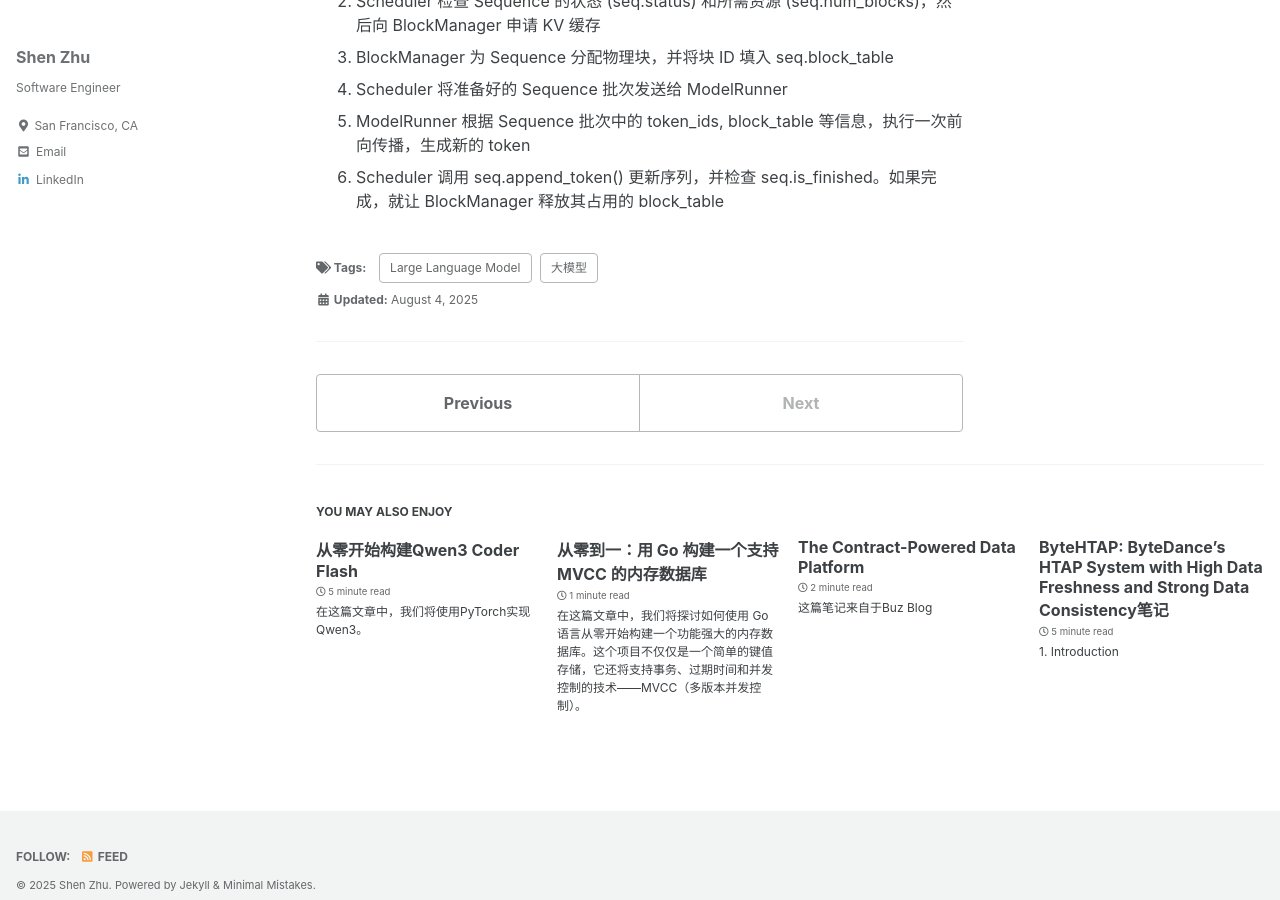
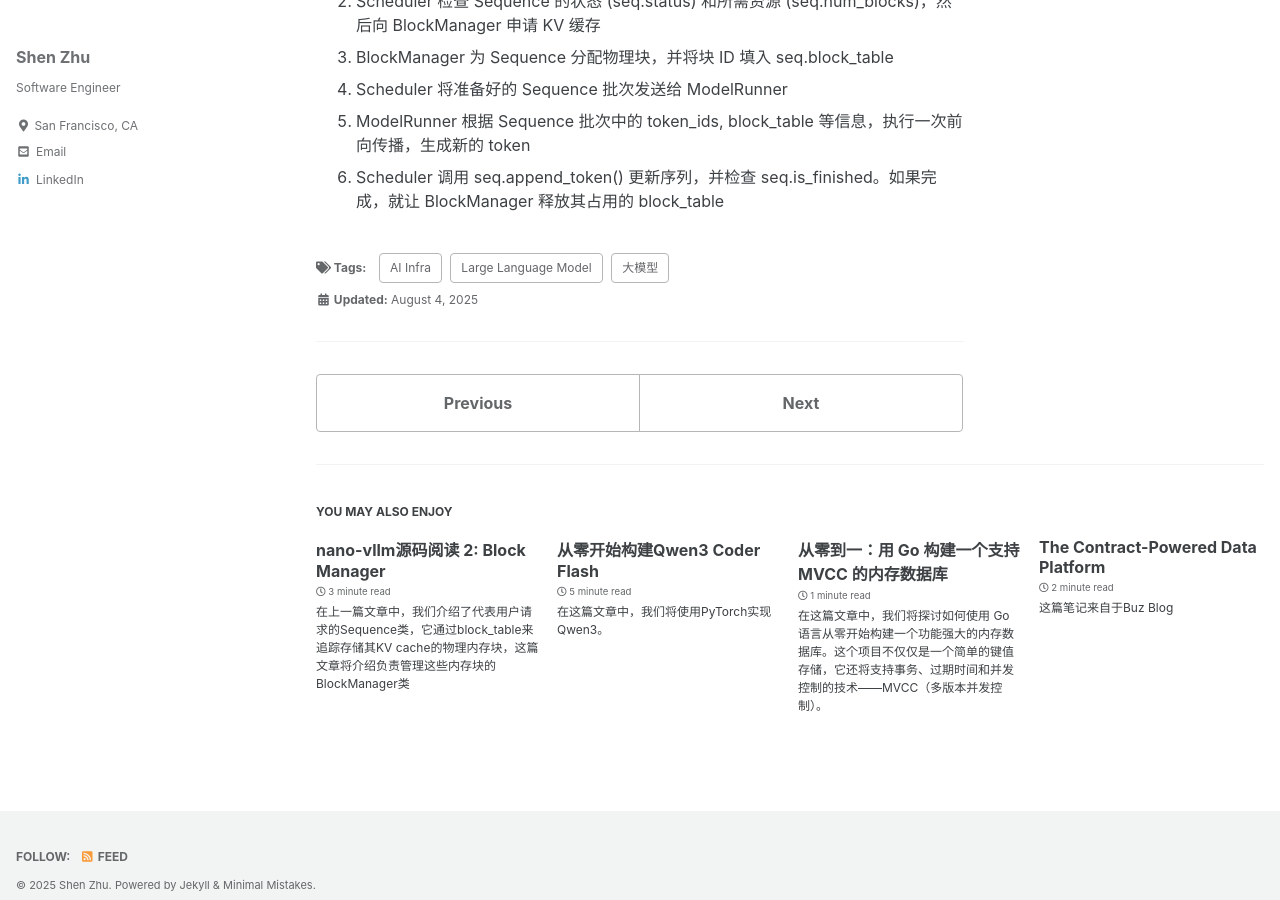
Before and after one commit to shenzhu/shenzhu.github.io, a Jekyll site: the page built from _posts/2025-08-04-nano-vllm-reading-1.md, in a window 1280 px wide and 900 px high, scrolled down 2688 px. Built offline with Jekyll 4.4.1, drawn with Linux system fonts in a browser that asks for light colours; cached includes are drawn as plain includes; part of the change alters nothing that is shown.

Commit message:
block manager

````diff
--- a/_posts/2025-08-04-nano-vllm-reading-1.md
+++ b/_posts/2025-08-04-nano-vllm-reading-1.md
@@ -3,6 +3,7 @@ title: "nano-vllm源码阅读 1: Sequence"
 tags:
    - 大模型
    - Large Language Model
+   - AI Infra
 ---
 
 最近在学习 AI Infra 相关的知识并根据一些教程阅读nano-vllm的源代码，这里记录一下相关内容，我们从`Sequence`开始，因为在源码中它的dependency比较少，而且代表了用户的每一个请求
--- /dev/null
+++ b/_posts/2025-08-05-nano-vllm-reading-2.md
@@ -0,0 +1,213 @@
+---
+title: "nano-vllm源码阅读 2: Block Manager"
+tags:
+   - 大模型
+   - Large Language Model
+   - AI Infra
+---
+
+在上一篇文章中，我们介绍了代表用户请求的Sequence类，它通过block_table来追踪存储其KV cache的物理内存块，这篇文章将介绍负责管理这些内存块的BlockManager类
+
+## 1. 为什么需要BlockManager
+
+在处理大语言模型推理时，每个请求都需要一个动态增长的 KV 缓存。如果为每个请求都分配连续的大块内存，会导致严重的内存碎片问题，并且无法在不同请求间共享相同的 prompt 部分（例如，系统指令或多轮对话历史）
+
+BlockManager 通过将显存预先划分为固定大小的、非连续的块（Blocks）来解决这个问题，实现了
+- 消除内存碎片: 所有块大小相同，可以实现高效的分配和释放
+- 实现内存共享: 不同的 Sequence 对象如果包含了相同的 prompt 部分，它们可以共享存储这些 prompt KV 缓存的物理块，从而节省了显存和计算
+
+## 2. Block: 基本的内存单元
+在 BlockManager 的世界里，一切都围绕 Block 类展开。它代表了 KV 缓存的一个物理块
+```python
+class Block:
+    def __init__(self, block_id):
+        self.block_id = block_id
+
+        # 引用计数
+        self.ref_count = 0
+
+        # 用于识别块内容是否相同
+        self.hash = -1
+        self.token_ids = []
+```
+- block_id: 每个块的唯一标识符
+- ref_count: 引用计数。每个块可以背多个Sequence同时引用，只有当ref_count为0的时候，这个块才能被安全地释放
+- hash和token_ids: 用于前缀缓存。通过计算一个块中token_ids的hash值，可以快速判断两个块是否包含相同的内容
+
+## 3. BlockManager: 内存的分配与调度
+BlockManager负责对所有Block进行统一管理。在进行初始化时，会创建一整个物理块池，并维护关键的数据结构
+```python
+class BlockManager:
+    def __init__(self, num_blocks: int, block_size: int):
+        self.block_size = block_size
+        self.blocks: list[Block] = [Block(i) for i in range(num_blocks)]
+        self.hash_to_block_id: dict[int, int] = dict()
+        self.free_block_ids: deque[int] = deque(range(num_blocks))
+        self.used_block_ids: set[int] = set()
+```
+- blocks: 所有存储Block的列表
+- hash_to_block_id: 用于存储hash -> block_id的映射，用于快速查找具有特定内容的块
+- free_block_ids和used_block_ids: 分别用于追踪哪些块是空闲的，哪些块正在被使用，从而进行高效的分配与回收
+
+### 3.1. allocate: 基于hash实现前缀缓存
+allocate是BlockManager的核心方法，它负责根据token_ids的hash值来分配一个合适的Block，从而实现前缀缓存
+```python
+def allocate(self, seq: Sequence):
+    """
+    Allocate blocks for a sequence.
+    """
+    # Make sure the it's the first time to allocate blocks
+    assert not seq.block_table
+    h = -1
+    cache_miss = False
+
+    # seq.num_blocks is the number of blocks needed to store the sequence,
+    # this can be calcualted statically
+    for i in range(seq.num_blocks):
+        token_ids = seq.block(i)
+        # Only compute the hash if the block is full
+        h = self.compute_hash(token_ids, h) if len(token_ids) == self.block_size else -1
+
+        block_id = self.hash_to_block_id.get(h, -1)
+        if block_id == -1 or self.blocks[block_id].token_ids != token_ids:
+            # Cache miss, or the block is not the same as existing one
+            cache_miss = True
+
+        if cache_miss:
+            # Allocate new block if cache miss
+            block_id = self.free_block_ids[0]
+            block = self._allocate_block(block_id)
+        else:
+            seq.num_cached_tokens += self.block_size
+            if block_id in self.used_block_ids:
+                block = self.blocks[block_id]
+                block.ref_count += 1
+            else:
+                # Maybe hash table has the block_id but used_block_ids is cleared
+                block = self._allocate_block(block_id)
+
+        if h != -1:
+            # Update the hash value of block
+            block.update(h, token_ids)
+            self.hash_to_block_id[h] = block_id
+        seq.block_table.append(block_id)
+```
+
+整体流程图如下
+```mermaid
+graph TD
+    A[开始 - 分配 seq] --> B{遍历序列所需的每个逻辑块i}
+    B --> C{逻辑块是否已满}
+    C -- 是 --> D["计算哈希 h=hash(block_i_tokens, prefix)"]
+    C -- 否 --> E[设置哈希为 -1]
+    D --> F{在哈希表中查找}
+    E --> F
+    F -- 命中缓存 --> G[增加对应物理块的ref_count]
+    F -- 未命中缓存 --> H[从free_block_ids中取一个新块]
+    G --> I[添加物理块 ID]
+    H --> I
+    I --> J{是否还有未处理的块}
+    J -- 是 --> B
+    J -- 否 --> K[结束]
+```
+
+![BlockManager](/assets/images/2025-08-05-nano-vllm-reading-2-1.png)
+
+这个流程的关键在于compute_hash
+```python
+@classmethod
+def compute_hash(cls, token_ids: list[int], prefix: int = -1):
+    h = xxhash.xxh64()
+    if prefix != -1:
+        # 链式哈希：将前一个块的哈希作为当前块哈希计算的一部分
+        h.update(prefix.to_bytes(8, "little"))
+    h.update(np.array(token_ids).tobytes())
+    return h.intdigest()
+```
+
+它采用了一种链式哈希的策略。计算当前块的哈希时，会把前一个块的哈希值 (prefix) 也包含进去。这确保了只有整个 prompt 前缀完全相同的序列，才能命中并共享缓存。比如对于下面两个序列
+- Seq A: `[1, 2, 3, 4, 5, 6]`
+- Seq B: `[1, 2, 3, 4, 7, 8]`
+
+在block_size=4的情况下，两个Sequence第一个块的hash是相同的，Seq B可以直接复用为Seq A分配的物理块，但第二个块则需分配新的物理块
+
+### 3.2. may_append: 添加新生成的token
+
+与一次行为整个prompt分配所有块的allocate不同，may_append的工作是增量式的，它在每生成一个新的token后被调用，在现有的块不够用的时候，及时追加新的物理块，同时它也会在一个块被填满的时候计算这个块的哈希值，并更新hash_to_block_id
+
+may_append会在Schduler类的schedule方法中被调用，大致的流程如下
+1. Scheduler从正在运行的队列(self.running)中取出Sequence
+2. 通过self.block_manager.can_append(seq)判断是否有足够的空闲块可供分配
+3. 如果可以，Scheduler会调用self.block_manager.may_append(seq)
+4. 上面的操作完成后，这个Sequence才会被送往模型下一步的计算批次中
+
+所以，may_append是在预测下一个token之前，为当前序列预先准备好可能需要的内存块
+
+下面我们看一下它的实现:
+```python
+def may_append(self, seq: Sequence):
+    block_table = seq.block_table
+    last_block = self.blocks[block_table[-1]]
+```
+may_append 的逻辑是基于序列当前长度 len(seq) 和 block_size 的关系来划分的。假设 block_size = 256
+
+```python
+if len(seq) % self.block_size == 1:
+    # 最后一个块中只有一个 token
+    assert last_block.hash != -1
+    block_id = self.free_block_ids[0]
+    self._allocate_block(block_id)
+    block_table.append(block_id)
+```
+- 触发条件: 当序列的长度是 257, 513 等（即 N * block_size + 1）时触发。这表示刚刚生成的那个 token 是一个新的，未满块中的第一个 token
+- 执行操作:
+    1. 从空闲块队列 free_block_ids 的头部取出一个新的 block_id
+    2. 调用 _allocate_block 将其标记为已使用，并重置其状态（ref_count 设为 1)
+    3. 将这个新的 block_id 追加到序列的 block_table 末尾
+
+```python
+elif len(seq) % self.block_size == 0:
+    # 最后一个块已满，需要更新其哈希和 token_ids
+    assert last_block.hash == -1
+    token_ids = seq.block(seq.num_blocks-1)
+
+    # 计算最后一个块的哈希 (基于前一个块的哈希)
+    prefix = self.blocks[block_table[-2]].hash if len(block_table) > 1 else -1
+    h = self.compute_hash(token_ids, prefix)
+    last_block.update(h, token_ids)
+
+    self.hash_to_block_id[h] = last_block.block_id
+```
+- 触发条件: 当序列长度是 256, 512 等（即 N * block_size）时触发。这表示刚刚生成的那个 token 正好填满了当前的最后一个块
+- 执行操作:
+    1. 此时不分配新块。主要任务是为这个刚刚填满的块计算并登记哈希
+    2. 获取这个块的 token_ids
+    3. 计算它的链式哈希值 h（包含了前一个块的哈希 prefix）
+    4. 调用 last_block.update() 将计算出的 h 和 token_ids 存入块对象
+    5. 更新全局的 hash_to_block_id 查找表，这样这个块将来就可以被复用了
+
+```python
+else:
+    assert last_block.hash == -1
+```
+- 触发条件: 所有其他情况。例如，序列长度从 258 增长到 511 的任何一步
+- 执行操作:
+    - 什么都不做，因为新的token只是被添加到一个已存在但还没有满的块中
+    - 不需要分配新块
+    - 因为块未满，所以不计算哈希
+
+### 3.3. deallocate: 释放物理块
+当一个序列完成时，管理器会调用此方法
+```python
+def deallocate(self, seq: Sequence):
+    # Deallocate from end to start
+    for block_id in reversed(seq.block_table):
+        block = self.blocks[block_id]
+        block.ref_count -= 1
+        if block.ref_count == 0:
+            # Only release the block if ref count is 0
+            self._deallocate_block(block_id)
+    seq.num_cached_tokens = 0
+    seq.block_table.clear()
+```
+它会遍历序列的 block_table，将每个物理块的 ref_count 减一。只有当 ref_count 归零时，该块才会被真正地加入 free_block_ids 列表，等待下一次分配
````
Also changed, not shown: assets/images/2025-08-05-nano-vllm-reading-2-1.png (added).
